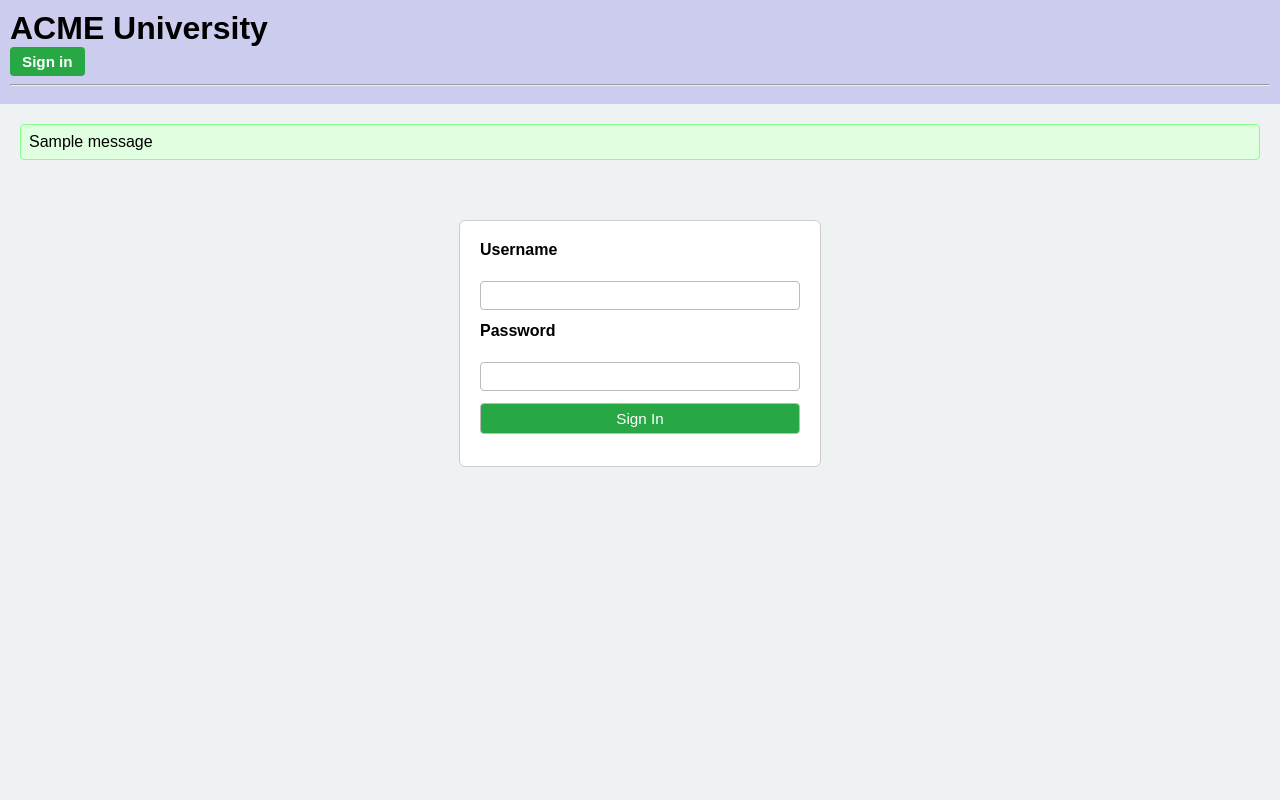
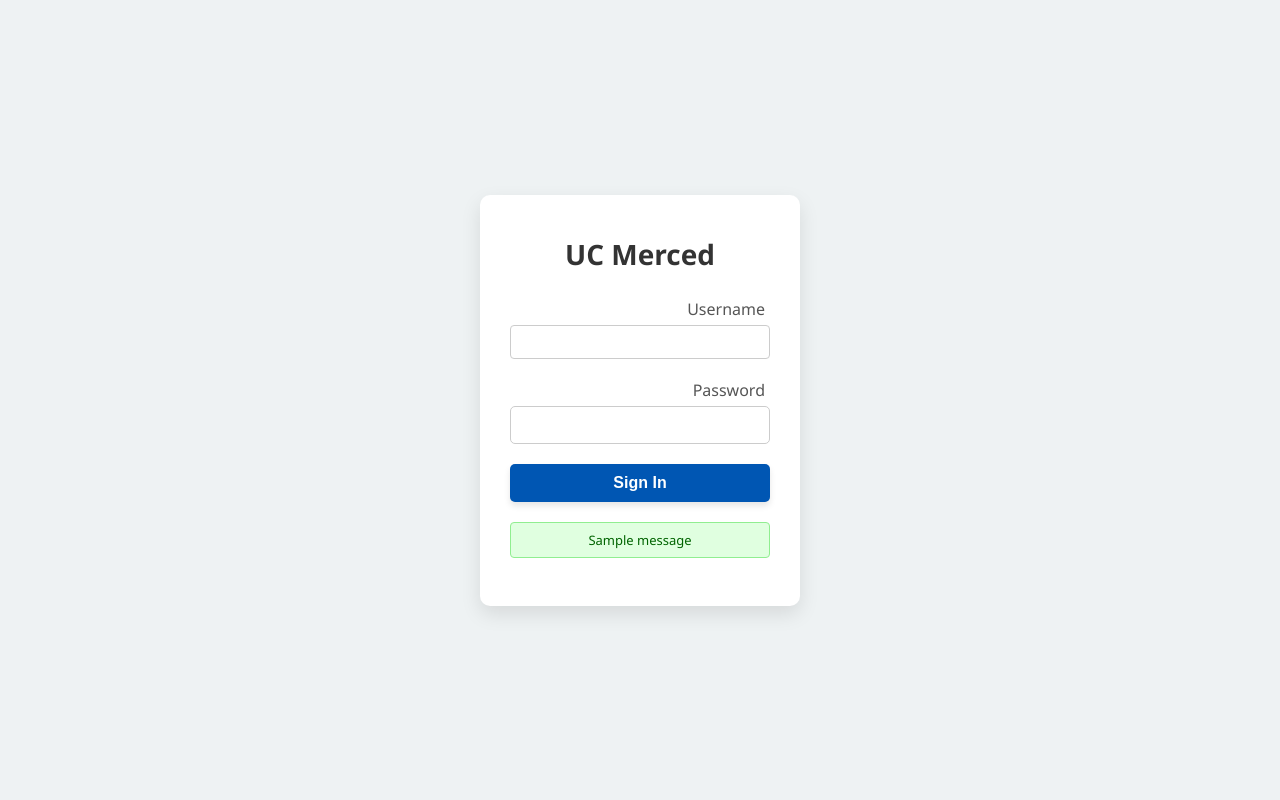
Before and after one commit to ProjectBreakaway/108-Group-Project, a Flask app: page /login in a window 1280 px wide. Run offline with Flask 3, Linux system fonts and the light colour scheme; one stand-in notice (Sample message) is shown.

Commit message:
HTML
UI changes

```diff
--- a/Student_Enrollment_Web_App_Lab8/static/css/styles.css
+++ b/Student_Enrollment_Web_App_Lab8/static/css/styles.css
@@ -1,131 +1,313 @@
-/* Global styles */
+/* ---------- Global Styles ---------- */
+* {
+  box-sizing: border-box;
+}
+
 body {
-    font-family: sans-serif;
-    background: #eef2f3;
+  font-family: 'Segoe UI', Tahoma, Geneva, Verdana, sans-serif;
+  background-color: #eef2f3;
+  margin: 0;
+  padding: 0;
+}
+
+/* ---------- Site Header & Navigation ---------- */
+.site-header {
+  background-color: #ffffff;
+  padding: 15px 30px;
+  box-shadow: 0 2px 5px rgba(0,0,0,0.1);
+  display: flex;
+  align-items: center;
+  justify-content: space-between;
+}
+
+.greeting {
+  margin: 0;
+  font-size: 20px;
+  color: #333;
+}
+
+.main-nav a {
+  margin-left: 20px;
+  text-decoration: none;
+  color: #0056b3;
+  font-weight: 500;
+  transition: color 0.2s ease;
+}
+
+.main-nav a:hover {
+  color: #004494;
+}
+
+.logout-btn {
+  padding: 6px 12px;
+  background: #dc3545;
+  color: #fff;
+  border-radius: 4px;
+  text-decoration: none;
+  font-weight: bold;
+  transition: background 0.2s ease;
+}
+
+.logout-btn:hover {
+  background: #bd2130;
+}
+
+/* ---------- Page Container ---------- */
+.container {
+  max-width: 900px;
+  margin: 40px auto;
+  background-color: #ffffff;
+  border-radius: 12px;
+  padding: 30px;
+  box-shadow: 0 8px 20px rgba(0,0,0,0.1);
+}
+
+/* ---------- Headings ---------- */
+h1, h2 {
+  text-align: center;
+  color: #333;
+  margin-top: 0;
+}
+
+/* ---------- Global Notification ---------- */
+.global-message {
+  background-color: #e0ffe0;
+  border: 1px solid #90ee90;
+  color: #006400;
+  padding: 10px;
+  border-radius: 4px;
+  margin-bottom: 20px;
+  text-align: center;
+}
+
+/* ---------- Error & Result Messages ---------- */
+.error-message {
+  background-color: #ffe0e0;
+  border: 1px solid #ff7f7f;
+  color: #a10000;
+  padding: 8px;
+  border-radius: 4px;
+  margin-top: 10px;
+  text-align: center;
+}
+
+.result-message {
+  background-color: #e0f7ff;
+  border: 1px solid #7fdfff;
+  color: #006699;
+  padding: 8px;
+  border-radius: 4px;
+  margin-top: 10px;
+  text-align: center;
+}
+
+/* ---------- Form Grid Layout ---------- */
+.form-grid {
+  display: grid;
+  grid-template-columns: 150px 1fr;
+  grid-gap: 10px;
+  align-items: center;
+  margin: 0 auto 20px;
+  max-width: 600px;
+}
+
+.full-width {
+  grid-column: 1 / -1;
+  text-align: center;
+}
+
+form label {
+  text-align: right;
+  padding-right: 5px;
+}
+
+/* ---------- Inputs ---------- */
+form input[type="text"],
+form input[type="number"] {
+  padding: 8px;
+  border: 1px solid #ccc;
+  border-radius: 4px;
+  width: 100%;
+}
+
+/* ---------- Button Base Styles ---------- */
+.btn {
+  padding: 10px 20px;
+  border: none;
+  border-radius: 4px;
+  cursor: pointer;
+  font-weight: bold;
+  transition: background-color 0.3s ease, transform 0.2s ease, box-shadow 0.2s ease;
+  box-shadow: 0 4px 6px rgba(0,0,0,0.1);
+}
+
+.btn:active {
+  transform: translateY(2px);
+  box-shadow: 0 2px 4px rgba(0,0,0,0.1);
+}
+
+/* Lookup Button */
+.lookup-btn {
+  background-color: #007bff;
+  color: #fff;
+}
+.lookup-btn:hover {
+  background-color: #0056b3;
+}
+
+/* Add Button */
+.add-btn {
+  background-color: #28a745;
+  color: #fff;
+}
+.add-btn:hover {
+  background-color: #1e7e34;
+}
+
+/* Edit Buttons */
+.edit-btn,
+.edit-btn-table {
+  background-color: #ffc107;
+  color: #fff;
+}
+.edit-btn:hover,
+.edit-btn-table:hover {
+  background-color: #e0a800;
+}
+
+/* Delete Button */
+.delete-btn {
+  background-color: #dc3545;
+  color: #fff;
+}
+.delete-btn:hover {
+  background-color: #bd2130;
+}
+
+/* ---------- Table Styling ---------- */
+.grades-table {
+  width: 100%;
+  border-collapse: collapse;
+  margin: 20px auto;
+  background-color: #ffffff;
+  border-radius: 8px;
+  overflow: hidden;
+  box-shadow: 0 4px 10px rgba(0,0,0,0.1);
+}
+
+.grades-table th,
+.grades-table td {
+  padding: 12px 10px;
+  text-align: center;
+}
+
+.grades-table th {
+  background-color: #4CAF50;
+  color: #fff;
+  font-weight: 600;
+}
+
+.grades-table td {
+  border-bottom: 1px solid #f2f2f2;
+}
+
+.grades-table tr:hover {
+  background-color: #f1f1f1;
+}
+
+.no-grades {
+  text-align: center;
+  padding: 15px;
+  font-style: italic;
+}
+
+.actions button {
+  margin: 0 5px;
+}
+
+/* ---------- Login Page ---------- */
+.login-container {
+  display: flex;
+  align-items: center;
+  justify-content: center;
+  height: 100vh;
+  background-color: #eef2f3;
   margin: 0;
 }
 
-  /* Header */
-  header {
-    background: #cce;
-    padding: 10px;
-  }
-  header h1 {
-    margin: 0;
-  }
-  nav a {
-    margin-right: 10px;
-    color: #004;
-    text-decoration: none;
-    font-weight: bold;
-  }
-  nav a:hover {
-    text-decoration: underline;
+.login-box {
+  background: #ffffff;
+  padding: 40px 30px;
+  border-radius: 10px;
+  box-shadow: 0 8px 20px rgba(0, 0, 0, 0.1);
+  width: 320px;
+  text-align: center;
 }
 
-  /* Flash messages */
+.login-header {
+  margin: 0 0 25px;
+  font-size: 28px;
+  color: #333;
+  font-weight: 600;
+}
+
+.form-group {
+  margin-bottom: 20px;
+  text-align: left;
+}
+
+.form-label {
+  display: block;
+  margin-bottom: 5px;
+  color: #555;
+  font-weight: 500;
+}
+
+.form-input {
+  width: 100%;
+  padding: 10px 12px;
+  border: 1px solid #ccc;
+  border-radius: 5px;
+  font-size: 14px;
+}
+
+.login-btn {
+  width: 100%;
+  padding: 10px 0;
+  background-color: #0056b3;
+  color: #fff;
+  border-radius: 5px;
+  font-size: 16px;
+  font-weight: bold;
+  transition: background-color 0.2s ease;
+}
+
+.login-btn:hover {
+  background-color: #004494;
+}
+
+/* Flash messages under form */
+.flash-messages {
+  list-style: none;
+  padding: 0;
+  margin: 15px 0 0;
+}
+
 .flash {
-    padding: 8px;
-    margin-bottom: 10px;
+  padding: 8px 12px;
   border-radius: 4px;
+  margin-bottom: 8px;
+  font-size: 13px;
 }
+
 .flash.success {
   background: #e0ffe0;
-    border: 1px solid #8f8;
+  border: 1px solid #90ee90;
+  color: #006400;
 }
+
 .flash.danger {
   background: #ffe0e0;
-    border: 1px solid #f88;
+  border: 1px solid #ff7f7f;
+  color: #a10000;
 }
-  .flash.warning {
-    background: #fff0c0;
-    border: 1px solid #ee0;
-  }
-
-  /* Main content */
-  main {
-    padding: 20px;
-  }
-
-  /* Tables */
-  .table {
-    width: 100%;
-    border-collapse: collapse;
-    margin-bottom: 20px;
-  }
-  .table th,
-  .table td {
-    border: 1px solid #aaa;
-    padding: 8px;
-    text-align: left;
-  }
-  .table th {
-    background: #dde;
-  }
-
-  /* Buttons & links */
-  .btn {
-    display: inline-block;
-    padding: 6px 12px;
-    background: #28a745;
-    color: #fff;
-    text-decoration: none;
-    border-radius: 4px;
-    font-size: 0.95rem;
-    transition: background 0.2s ease;
-  }
-  .btn:hover {
-    background: #218838;
-  }
-  .btn:disabled,
-  .btn[disabled] {
-    background: #aaa;
-    cursor: default;
-  }
-
-  /* Logout button override */
-  .logout-btn {
-    background: #dc3545;      /* red */
-    box-shadow: none;
-    font-weight: normal;
-  }
-  .logout-btn:hover {
-    background: #c82333;
-  }
-
-  /* Login form */
-  .login-form {
-    max-width: 320px;
-    margin: 60px auto;
-    padding: 20px;
-    background: #fff;
-    border: 1px solid #ccc;
-    border-radius: 6px;
-  }
-  .login-form div {
-    margin-bottom: 12px;
-  }
-  .login-form label {
-    display: block;
-    margin-bottom: 4px;
-    font-weight: bold;
-  }
-  .login-form input {
-    width: 100%;
-    padding: 6px 8px;
-    border: 1px solid #bbb;
-    border-radius: 4px;
-    box-sizing: border-box;
-  }
-
-  /* Responsive */
-  @media (max-width: 600px) {
-    .login-form {
-      margin: 20px;
-      padding: 16px;
-    }
-    .table th,
-    .table td {
-      padding: 6px;
-    }
-  }
--- a/Student_Enrollment_Web_App_Lab8/templates/base.html
+++ b/Student_Enrollment_Web_App_Lab8/templates/base.html
@@ -1,40 +1,32 @@
 <!DOCTYPE html>
 <html lang="en">
   <head>
-  <meta charset="UTF-8">
-  <title>{% block title %}University{% endblock %}</title>
-  <link rel="stylesheet" href="{{ url_for('static',filename='css/styles.css') }}">
+    <meta charset="UTF-8" />
+    <title>{% block title %}University App{% endblock %}</title>
+    <link
+      rel="stylesheet"
+      href="{{ url_for('static', filename='css/styles.css') }}"
+    />
   </head>
   <body>
-  <header>
-    <h1>ACME University</h1>
-
     {% if current_user.is_authenticated %}
-      <nav>
-        {% if current_user.role=='admin' %}
-          <a href="{{ url_for('admin.index') }}">Admin Panel</a> |
-        {% elif current_user.role=='student' %}
-          <a href="{{ url_for('student_dashboard') }}">My Dashboard</a> |
-        {% elif current_user.role=='teacher' %}
-          <a href="{{ url_for('teacher_dashboard') }}">My Dashboard</a> |
+    <header class="site-header">
+      <h1 class="greeting">Hello, {{ current_user.username }}!</h1>
+      <nav class="main-nav">
+        {% if current_user.role == 'admin' %}
+          <a href="{{ url_for('admin.index') }}">Admin Home</a>
+          <a href="{{ url_for('admin_users') }}">Users</a>
+        {% elif current_user.role == 'teacher' %}
+          <a href="{{ url_for('teacher_dashboard') }}">My Dashboard</a>
+        {% else %}
+          <a href="{{ url_for('student_dashboard') }}">My Dashboard</a>
         {% endif %}
-        <a href="{{ url_for('logout') }}" class="btn logout-btn">Logout</a>
+        <a href="{{ url_for('logout') }}" class="logout-btn">Logout</a>
       </nav>
-    {% else %}
-      <nav>
-        <a href="{{ url_for('login') }}" class="btn">Sign in</a>
-      </nav>
+    </header>
     {% endif %}
 
-    <hr>
-  </header>
-
-  <main>
-    {% with messages = get_flashed_messages(with_categories=true) %}
-      {% for cat,msg in messages %}
-        <div class="flash {{cat}}">{{msg}}</div>
-      {% endfor %}
-    {% endwith %}
+    <main class="content">
       {% block content %}{% endblock %}
     </main>
   </body>
--- a/Student_Enrollment_Web_App_Lab8/templates/login.html
+++ b/Student_Enrollment_Web_App_Lab8/templates/login.html
@@ -1,10 +1,38 @@
 {% extends "base.html" %}
-{% block title %}Login{% endblock %}
+
+{% block title %}Login — UC Merced{% endblock %}
+
 {% block content %}
-  <form method="post" class="login-form">
-    {{ form.hidden_tag() }}
-    <div>{{ form.username.label }}<br>{{ form.username() }}</div>
-    <div>{{ form.password.label }}<br>{{ form.password() }}</div>
-    <div>{{ form.submit(class="btn") }}</div>
-  </form>
+<div class="login-container">
+  <div class="login-box">
+    <h2 class="login-header">UC Merced</h2>
+    <form method="POST" action="{{ url_for('login') }}">
+      {{ form.hidden_tag() }}
+
+      <div class="form-group">
+        {{ form.username.label(class="form-label") }}
+        {{ form.username(class="form-input") }}
+      </div>
+
+      <div class="form-group">
+        {{ form.password.label(class="form-label") }}
+        {{ form.password(class="form-input") }}
+      </div>
+
+      <div class="form-group">
+        {{ form.submit(class="btn login-btn") }}
+      </div>
+
+      {% with messages = get_flashed_messages(with_categories=true) %}
+        {% if messages %}
+          <ul class="flash-messages">
+          {% for category, msg in messages %}
+            <li class="flash {{ category }}">{{ msg }}</li>
+          {% endfor %}
+          </ul>
+        {% endif %}
+      {% endwith %}
+    </form>
+  </div>
+</div>
 {% endblock %}
```
Also changed, not shown: Student_Enrollment_Web_App_Lab8/templates/student_dashboard.html (+13 -9 lines), Student_Enrollment_Web_App_Lab8/templates/teacher_dashboard.html (+7 -3 lines). Lines whose indentation alone changed are shown as unchanged.
